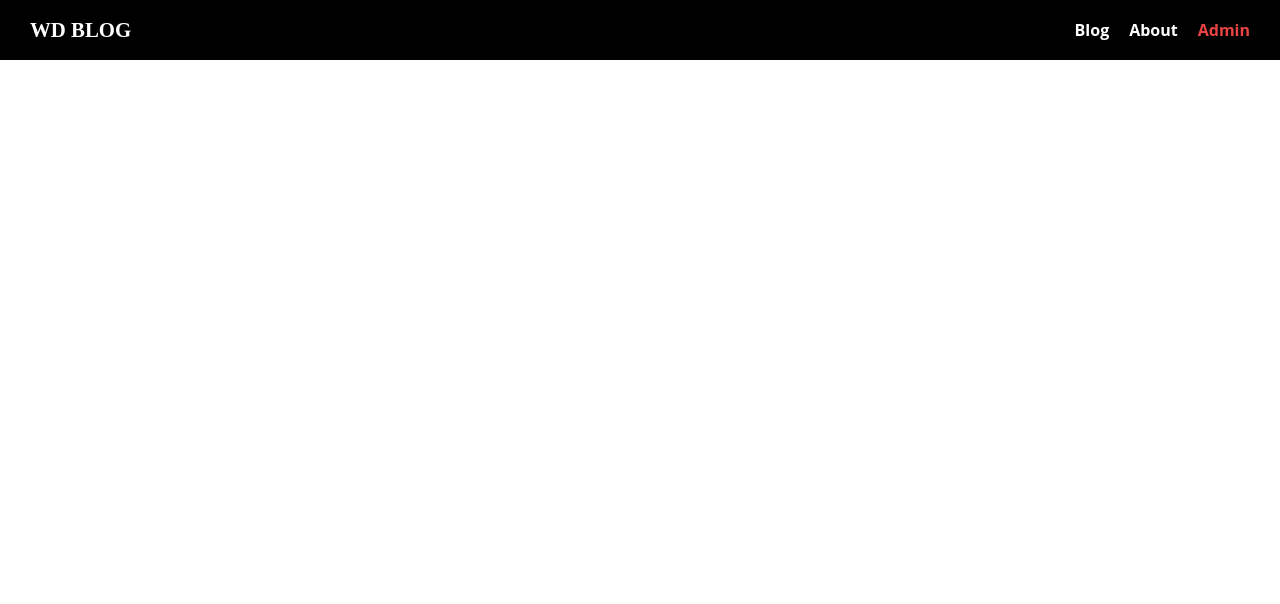
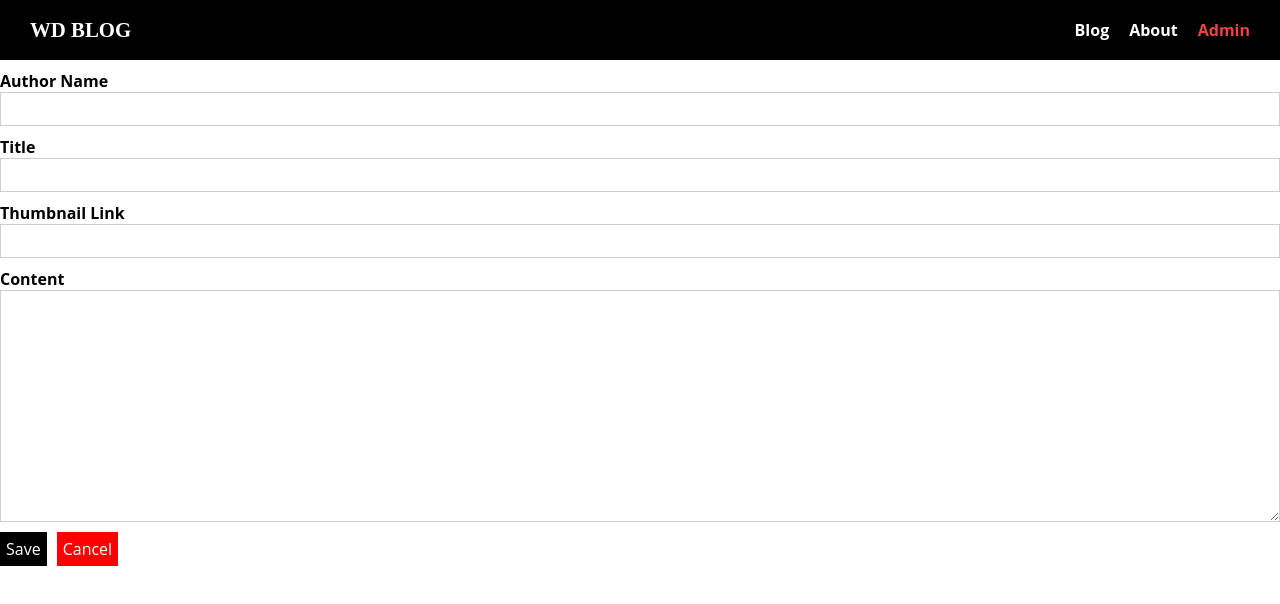
Before and after one commit to Aparna003/nuxtjs-blog, a Nuxt app: page /admin/new-post in a window 1280 px wide. Shown: the top 604 px of the page. Built offline with nearby package versions, Linux system fonts and the light colour scheme; a web font is replaced by a local one; what vuesax would draw is missing.

Commit message:
Create post and admin section

```diff
--- /dev/null
+++ b/components/UI/AppButton.vue
@@ -0,0 +1,63 @@
+<template>
+  <button
+    class="button"
+    :class="btnStyle"
+    v-bind="$attrs"
+    v-on="$listeners"><slot /></button>
+</template>
+
+<script>
+export default {
+  name: 'AppButton',
+  props: {
+    btnStyle: {
+      type: String,
+      default: ''
+    }
+  }
+}
+</script>
+
+
+<style scoped>
+.button {
+  font: inherit;
+  background-color: black;
+  color: white;
+  padding: 5px;
+  cursor: pointer;
+  border: 1px solid black;
+}
+
+.button:hover,
+.button:active {
+  background-color: rgb(51, 51, 51);
+  border: 1px solid black;
+}
+
+.inverted {
+  background-color: white;
+  color: black;
+  border: 1px solid transparent;
+}
+
+.inverted:hover,
+.inverted:active {
+  color: #ccc;
+  background-color: white;
+  border: 1px solid transparent;
+}
+
+.cancel {
+  background-color: red;
+  color: white;
+  border: 1px solid transparent;
+}
+
+.cancel:hover,
+.cancel:active {
+  background-color: salmon;
+  border: 1px solid transparent;
+  color: white;
+}
+</style>
--- /dev/null
+++ b/components/UI/AppControlInput.vue
@@ -0,0 +1,58 @@
+<template>
+  <div class="input-control">
+    <label><slot /></label>
+    <input
+      v-if="controlType === 'input'"
+      v-bind="$attrs"
+      :value="value"
+      @input="$emit('input', $event.target.value)">
+    <textarea
+      v-if="controlType === 'textarea'"
+      rows="10"
+      :value="value"
+      @input="$emit('input', $event.target.value)"></textarea>
+  </div>
+</template>
+
+<script>
+export default {
+  name: 'AppInputControl',
+  props: {
+    controlType: {
+      type: String,
+      default: 'input'
+    },
+    value: {
+      type: String,
+      default: ''
+    }
+  }
+}
+</script>
+
+<style scoped>
+.input-control {
+  margin: 10px 0;
+}
+
+.input-control label {
+  display: block;
+  font-weight: bold;
+}
+
+.input-control input,
+.input-control textarea {
+  display: block;
+  width: 100%;
+  box-sizing: border-box;
+  font: inherit;
+  border: 1px solid #ccc;
+  padding: 5px;
+}
+
+.input-control input:focus,
+.input-control textarea:focus {
+  background-color: #eee;
+  outline: none;
+}
+</style>
--- /dev/null
+++ b/pages/admin/index.vue
@@ -0,0 +1,44 @@
+<template>
+  <div class="admin-page">
+     <section class="new-post">
+      <vs-button class="btn"
+        transparent
+        :active="active == 0"
+        @click="$router.push('/admin/new-post')"> Create Post</vs-button>
+     </section>
+     <section class="existing-posts">
+       <h1>Existing Posts </h1>
+       <PostList />
+     </section>
+  </div>
+</template>
+<script>
+import PostList from '@/components/Posts/PostList'
+export default {
+  components :{ PostList },
+  data:()=> ({
+        active: 0
+      })
+}
+</script>
+
+<style scoped>
+.btn {
+ margin: 0 2em;
+ font-weight:bold;
+
+}
+.admin-page {
+  padding: 20px;
+}
+
+.new-post {
+  text-align: center;
+  border-bottom: 2px solid #ccc;
+  padding-bottom: 10px;
+}
+
+.existing-posts h1 {
+  text-align: center;
+}
+</style>
--- /dev/null
+++ b/pages/admin/new-post/index.vue
@@ -0,0 +1,50 @@
+<template>
+  <div class="admin-new-post-pg">
+    <section class="new-post-form">
+      <form @submit.prevent="onSave">
+         <AppControlInput v-model="editedPost.author">Author Name</AppControlInput>
+         <AppControlInput v-model="editedPost.title">Title</AppControlInput>
+         <AppControlInput v-model="editedPost.thumbnailLink">Thumbnail Link</AppControlInput>
+         <AppControlInput
+          control-type="textarea"
+          v-model="editedPost.content">Content</AppControlInput>
+         <AppButton type="submit">Save</AppButton>
+          <AppButton
+          type="button"
+          style="margin-left: 10px"
+          btn-style="cancel"
+          @click="onCancel">Cancel</AppButton>
+      </form>
+    </section>
+  </div>
+</template>
+
+<script>
+import AppControlInput from '@/components/UI/AppControlInput'
+import AppButton from '@/components/UI/AppButton'
+export default {
+  components : {
+    AppControlInput,
+    AppButton
+  },
+  data() {
+    return {
+      editedPost: {
+        author: '',
+        title:'',
+        thumbnailLink: '',
+        content: ''
+      }
+    }
+  },
+  methods:{
+   onSave(){
+     //to save post
+     console.log(this.editedPost);
+   },
+   onCancel(){
+     this.$router.push('/admin');
+   }
+  }
+}
+</script>
```
Also changed, not shown: pages/admin/_postId/index.vue (added), pages/admin/auth/index.vue (added).
